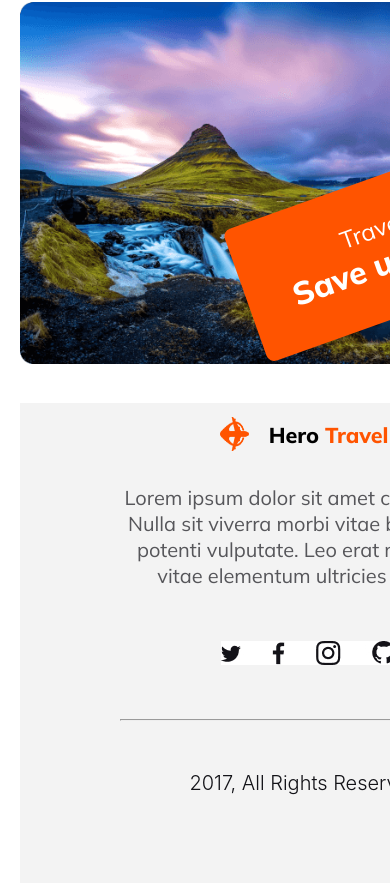
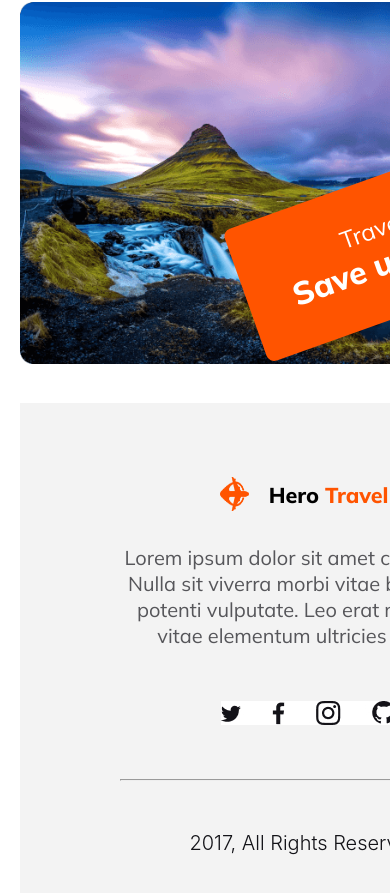
Before and after one commit to nadim-shahriar/travel-web, a plain HTML site: page index.html in a window 390 px wide. Shown: the part 6655-7548 px from the top of the page. Drawn offline with Linux system fonts and the light colour scheme.

Commit message:
Footer Corection

```diff
--- a/style/tw.css
+++ b/style/tw.css
@@ -506,13 +506,13 @@ body {
 footer {
     margin-top: 100px;
     text-align: center;
-    height: 480px;
+    height: 560px;
     background: rgba(19, 19, 24, 0.05);
 
 }
 
 #foot {
-    padding: 0px 510px;
+    padding: 80px 510px 0px;
 }
 
 hr {
@@ -736,7 +736,7 @@ hr {
         margin-top: 440px;
     }
     #foot{
-        padding: 0px 200px;
+        padding: 60px 200px 0px;
     }
     #foot-p{
         padding: 0px 100px;
```
